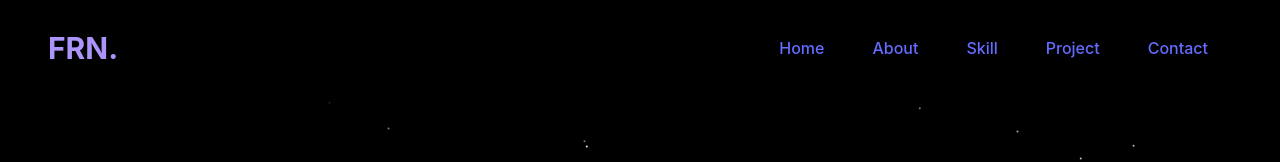
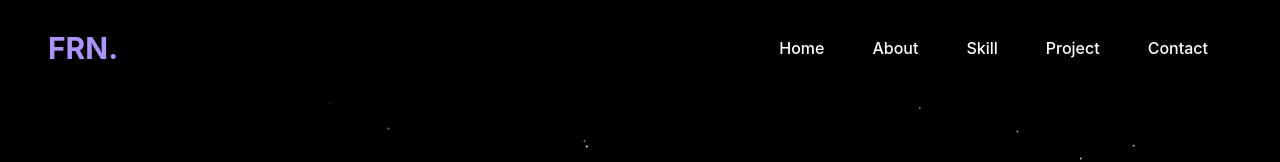
Before and after one commit to Fiorezarn/Website-Portfolio, a React (Vite) app: page / in a window 1280 px wide. Shown: the top 162 px of the page. Built offline with nearby package versions, Linux system fonts and the light colour scheme.

Commit message:
fix navbar

```diff
--- a/src/components/Footer.jsx
+++ b/src/components/Footer.jsx
@@ -8,10 +8,11 @@ const FooterComponent = () => {
           <h1 className="text-purple-400 text-3xl font-bold mb-8">FRN.</h1>
         </div>
         <div className="flex gap-10 text-black text-end justify-end">
-          <a href="">Home</a>
-          <a href="">About</a>
-          <a href="">Skill</a>
-          <a href="">Project</a>
+          <a href="#Home">Home</a>
+          <a href="#About">About</a>
+          <a href="#Skill">Skill</a>
+          <a href="#Project">Project</a>
+          <a href="#Contact">Contact</a>
         </div>
       </div>
       <Footer.Divider />
--- a/src/components/Navbar.jsx
+++ b/src/components/Navbar.jsx
@@ -28,7 +28,9 @@ const Navbar = () => {
             key={item.id}
             className="p-4 hover:bg-purple-400 rounded-xl m-2 cursor-pointer duration-300 hover:text-black"
           >
-            <a href={`#${item.text}`}>{item.text}</a>
+            <a className="text-white hover:text-black" href={`#${item.text}`}>
+              {item.text}
+            </a>
           </li>
         ))}
       </ul>
```
